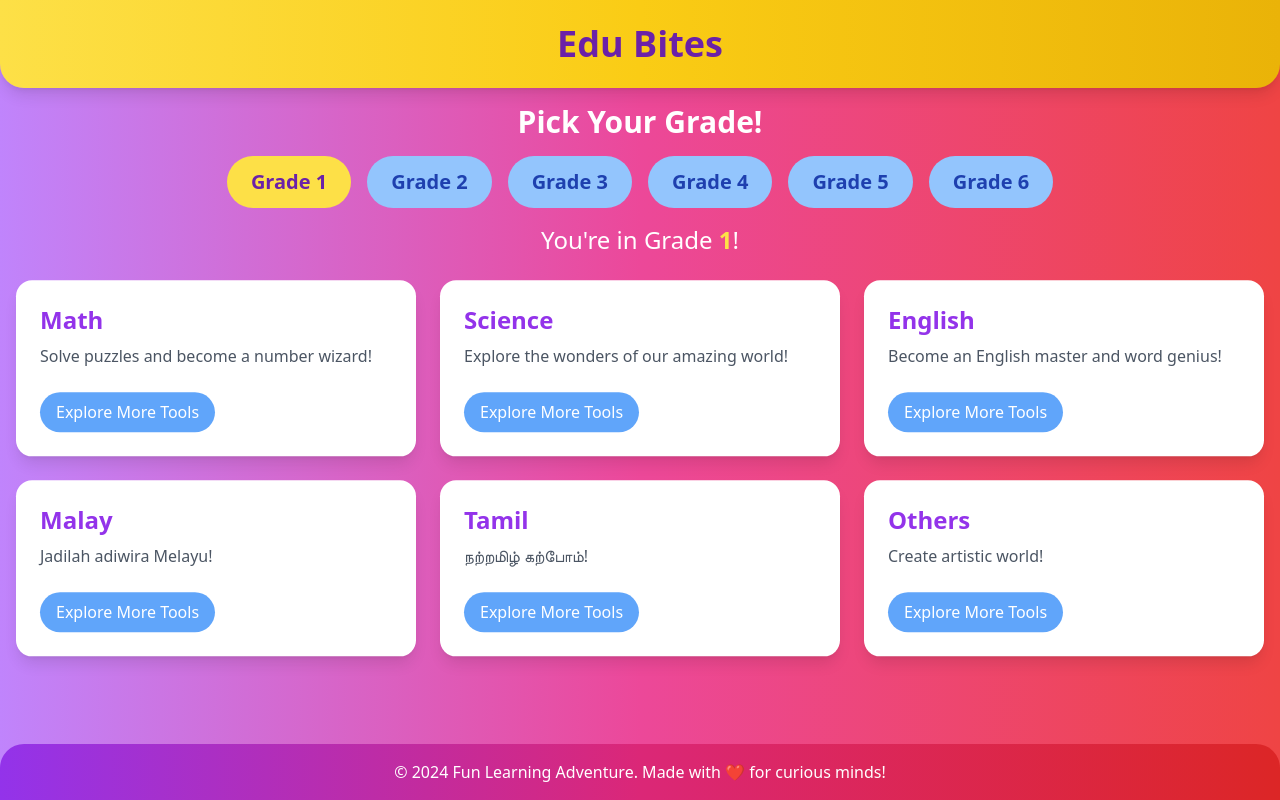
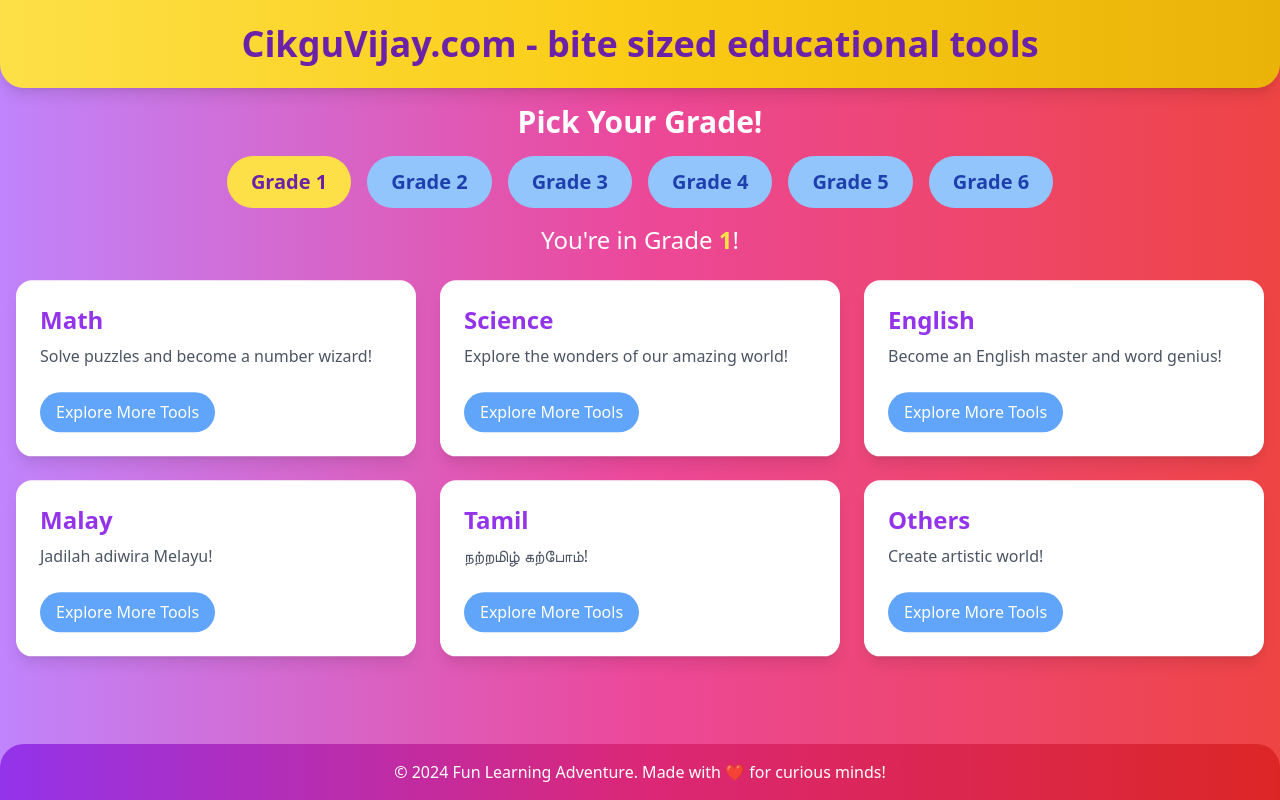
Before and after one commit to vijayseelan/CikguVijay, a plain HTML site: page index.html in a window 1280 px wide. Drawn offline with nearby package versions, Linux system fonts and the light colour scheme.

Commit message:
Update index.html

```diff
--- a/index.html
+++ b/index.html
@@ -20,7 +20,7 @@
 </head>
 <body class="bg-gradient-to-r from-purple-400 via-pink-500 to-red-500 min-h-screen flex flex-col" x-data="appData()">
     <header class="bg-gradient-to-r from-yellow-300 via-yellow-400 to-yellow-500 text-purple-800 p-6 rounded-b-3xl shadow-lg">
-        <h1 class="text-4xl font-bold text-center">Edu Bites</h1>
+        <h1 class="text-4xl font-bold text-center">CikguVijay.com - bite sized educational tools</h1>
     </header>
 
     <main class="container mx-auto p-4 flex-grow" x-show="!showTools">
```
